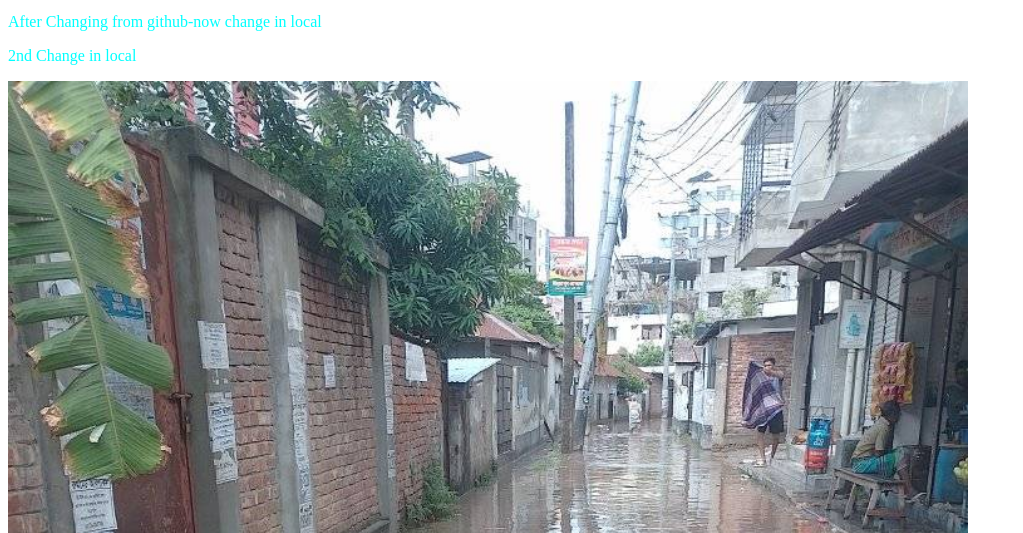
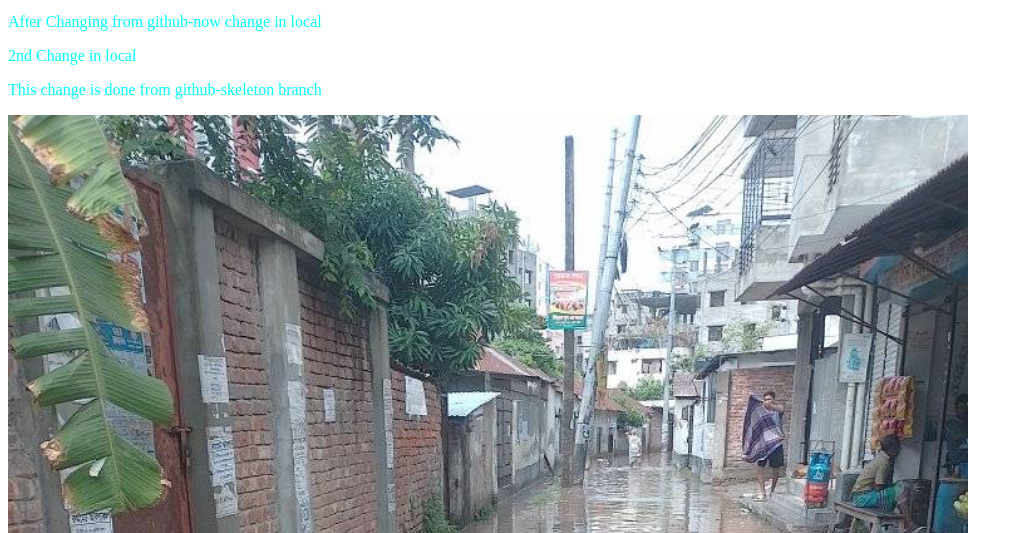
Before and after one commit to shiblyahmed28/hello-world, a plain HTML site: page index.html in a window 1280 px wide. Shown: the part 267-800 px from the top of the page, without its empty margins (0-1023 px from the left). Drawn offline with Linux system fonts and the light colour scheme.

Commit message:
Update index.html

```diff
--- a/index.html
+++ b/index.html
@@ -18,6 +18,7 @@
     <P>This is the change after github from local</P>
     <p>After Changing from github-now change in local</p>
     <p>2nd Change in local</p>
+    <p>This change is done from github-skeleton branch</p>
 <div><img src="img_hello_world.jpg" alt="Hello World from Space"
 style="width:100%;max-width:960px"></div>
 </body>
```
